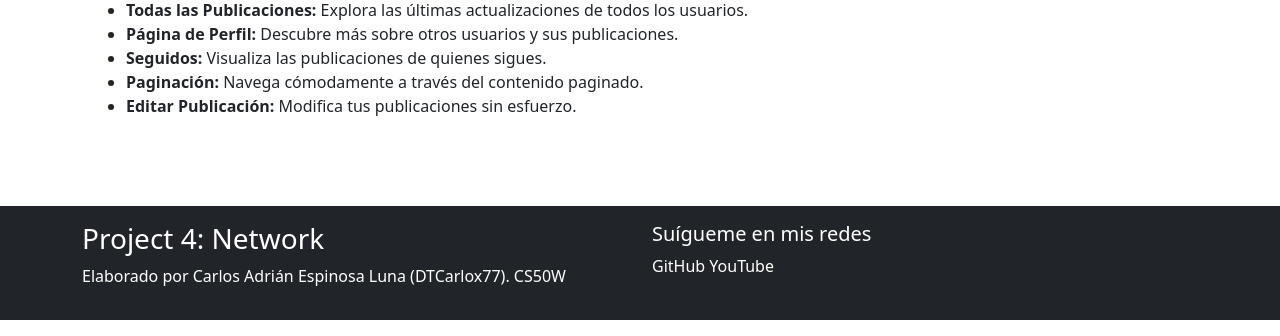
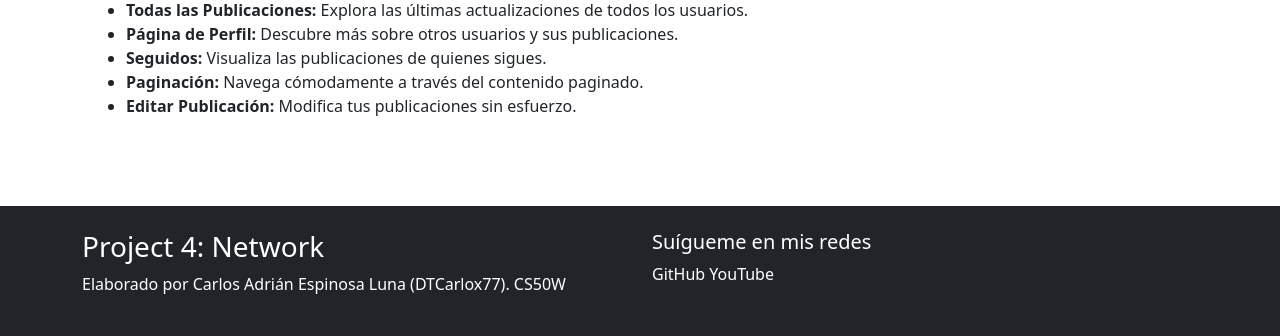
Before and after one commit to DTCarlox77/Network, a Django app: page / in a window 1280 px wide. Shown: the part 528-864 px from the top of the page. Run offline with Django 5.2, Linux system fonts and the light colour scheme.

Commit message:
Arreglos visuales

```diff
--- a/network/templates/layouts/base.html
+++ b/network/templates/layouts/base.html
@@ -37,9 +37,9 @@
 
     {% else %}
 
-    <nav class="navbar navbar-expand-lg bg-body-tertiary fixed-top p-2 bg-dark" data-bs-theme="dark">
+    <nav class="navbar navbar-expand-lg bg-body-tertiary fixed-top p-4 bg-dark" data-bs-theme="dark">
         <div class="container-fluid">
-            <a class="navbar-brand" href="{% url 'main' %}"><h2>Network</h2></a>
+            <a class="navbar-brand" href="{% url 'main' %}">Network</a>
             <button class="navbar-toggler" type="button" data-bs-toggle="collapse" data-bs-target="#navbarNavAltMarkup"
                 aria-controls="navbarNavAltMarkup" aria-expanded="false" aria-label="Toggle navigation">
                 <span class="navbar-toggler-icon"></span>
@@ -63,7 +63,7 @@
         {% endblock %}
     </div>
 
-    <footer class="bg-dark text-white p-3 mt-5">
+    <footer class="bg-dark text-white p-4 mt-5">
         <div class="container">
             <div class="row">
                 <div class="col-md-6">
```
